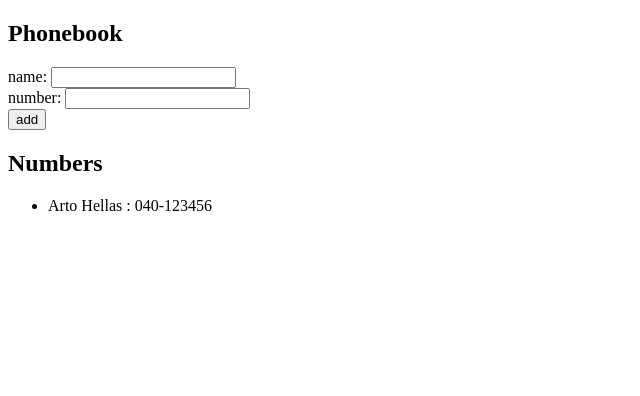
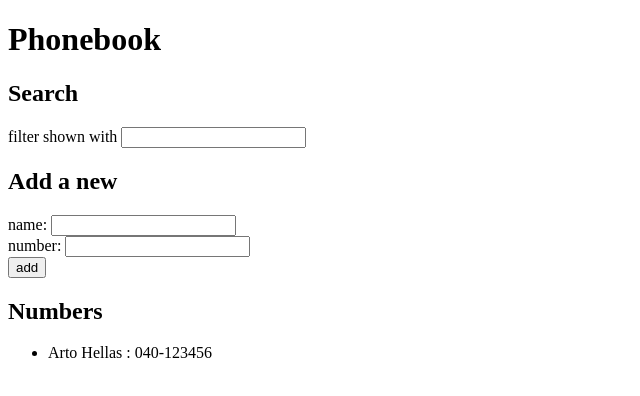
Before and after one commit to RafaB15/FullStackOpenSubmissions, a React (Vite) app in the folder part2/phonebook/: page / in a window 1280 px wide. Shown: the top 396 px of the page, without its empty margins (0-640 px from the left). Built offline with nearby package versions, Linux system fonts and the light colour scheme.

Commit message:
Finished 2.9

```diff
--- a/part2/phonebook/src/App.jsx
+++ b/part2/phonebook/src/App.jsx
@@ -6,9 +6,12 @@
   ])
   const [newName, setNewName] = useState('')
   const [newNumber, setNumber] = useState('')
+  const [filter, setFilter] = useState('')
+
 
   const handlePersonChange = (event) => setNewName(event.target.value)
   const handleNumberChange = (event) => setNumber(event.target.value)
+  const handleFilterChange = (event) => setFilter(event.target.value)
 
   const addPerson = (event) => {
     event.preventDefault()
@@ -26,9 +29,19 @@
     setNumber('')
   }
 
+  const filtered_map = persons.filter(person => person.name.toLowerCase().includes(filter.toLowerCase()))
+
   return (
     <div>
-      <h2>Phonebook</h2>
+      <h1>Phonebook</h1>
+
+      <h2>Search</h2>
+
+      <div>
+        filter shown with <input value={filter} onChange={handleFilterChange}/>
+      </div>
+
+      <h2>Add a new</h2>
 
       <form onSubmit = {addPerson}>
         <div>
@@ -44,7 +57,7 @@
 
       <h2>Numbers</h2>
       <ul>
-      {persons.map(person => <li key = {person.name}>{person.name} : {person.number}</li>)}
+      {filtered_map.map(person => <li key = {person.name}>{person.name} : {person.number}</li>)}
       </ul>
     </div>
   )
```
